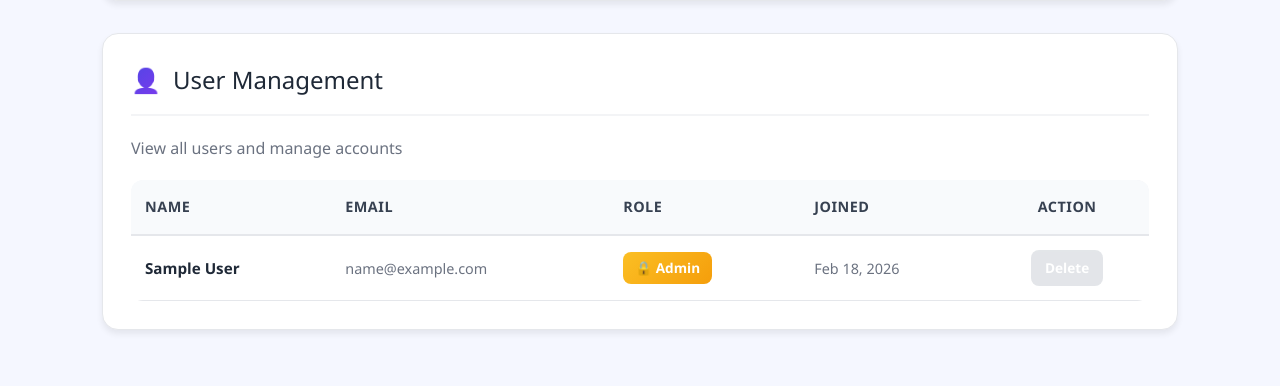
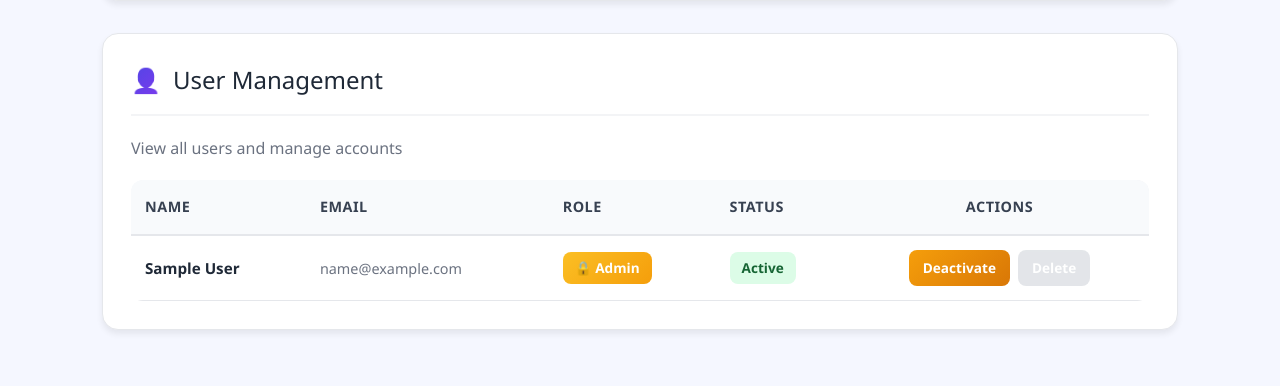
Before and after one commit to Yashesh08/NewLab, a Django app: page /admin-panel/ in a window 1280 px wide. Shown: the part 2035-2421 px from the top of the page. Run offline with Django 4.2, Linux system fonts and the light colour scheme; the visitor is signed in with stand-in values (Sample User, id 1); data comes from the database, SQL or seed files in the repository; data that the repository does not hold is empty.

Commit message:
Add admin user management actions for status and delete

```diff
--- a/splab/spapp/urls.py
+++ b/splab/spapp/urls.py
@@ -12,6 +12,7 @@ urlpatterns = [
     path('dashboard/', views.dashboard, name='dashboard'),
     path('admin-panel/', views.admin_panel, name='admin_panel'),
     path('admin-panel/delete-user/<int:user_id>/', views.delete_user, name='delete_user'),
+    path('admin-panel/toggle-user-status/<int:user_id>/', views.toggle_user_status, name='toggle_user_status'),
     path('instructor-panel/', views.instructor_panel, name='instructor_panel'),
     path('instructor-panel/course/<int:course_id>/manage/', views.manage_instructor_course, name='manage_instructor_course'),
     path('my-courses/<slug:slug>/tests/<int:assignment_id>/attempt/', views.attempt_test, name='attempt_test'),
--- a/splab/spapp/views.py
+++ b/splab/spapp/views.py
@@ -922,6 +922,9 @@ def admin_panel(request):
 @user_passes_test(_is_admin, login_url='home', redirect_field_name=None)
 def delete_user(request, user_id):
     """Delete a user from the system."""
+    if request.method != 'POST':
+        messages.error(request, 'Invalid request method for deleting a user.')
+        return redirect('admin_panel')
 
     user_to_delete = User.objects.filter(id=user_id).first()
 
@@ -947,6 +950,30 @@ def delete_user(request, user_id):
     user_to_delete.delete()
 
     messages.success(request, f'User "{user_name}" ({user_email}) has been successfully deleted.')
+    return redirect('admin_panel')
+
+
+@login_required(login_url='login')
+@user_passes_test(_is_admin, login_url='home', redirect_field_name=None)
+def toggle_user_status(request, user_id):
+    """Toggle a user active/inactive state."""
+    if request.method != 'POST':
+        messages.error(request, 'Invalid request method for updating user status.')
+        return redirect('admin_panel')
+
+    user_to_update = User.objects.filter(id=user_id).first()
+    if not user_to_update:
+        messages.error(request, 'User not found.')
+        return redirect('admin_panel')
+
+    if user_to_update.id == request.user.id:
+        messages.error(request, 'You cannot deactivate your own admin account.')
+        return redirect('admin_panel')
+
+    user_to_update.is_active = not user_to_update.is_active
+    user_to_update.save(update_fields=['is_active'])
+    current_state = 'activated' if user_to_update.is_active else 'deactivated'
+    messages.success(request, f'User "{user_to_update.get_full_name() or user_to_update.username}" has been {current_state}.')
     return redirect('admin_panel')
 @user_passes_test(_is_instructor, login_url='home', redirect_field_name=None)
 def instructor_panel(request):
--- a/splab/templates/admin_panel.html
+++ b/splab/templates/admin_panel.html
@@ -350,6 +350,59 @@
         transition: all 0.2s ease;
     }
 
+    .status-btn {
+        border: none;
+        padding: 8px 14px;
+        border-radius: 8px;
+        cursor: pointer;
+        font-weight: 600;
+        font-size: 0.85rem;
+        transition: all 0.2s ease;
+        color: white;
+    }
+
+    .status-btn.deactivate {
+        background: linear-gradient(135deg, #f59e0b, #d97706);
+    }
+
+    .status-btn.activate {
+        background: linear-gradient(135deg, #22c55e, #16a34a);
+    }
+
+    .status-btn:hover {
+        transform: translateY(-2px);
+    }
+
+    .status-badge {
+        display: inline-flex;
+        align-items: center;
+        padding: 6px 12px;
+        border-radius: 8px;
+        font-size: 0.85rem;
+        font-weight: 600;
+        white-space: nowrap;
+    }
+
+    .status-badge.active {
+        background: #dcfce7;
+        color: #166534;
+    }
+
+    .status-badge.blocked {
+        background: #fee2e2;
+        color: #991b1b;
+    }
+
+    .user-actions {
+        display: flex;
+        gap: 8px;
+        justify-content: center;
+    }
+
+    .user-actions form {
+        margin: 0;
+    }
+
     .delete-btn:hover {
         transform: translateY(-2px);
         box-shadow: 0 6px 12px rgba(239, 68, 68, 0.3);
@@ -645,8 +698,8 @@
                     <th>Name</th>
                     <th>Email</th>
                     <th>Role</th>
-                    <th>Joined</th>
-                    <th style="text-align: center;">Action</th>
+                    <th>Status</th>
+                    <th style="text-align: center;">Actions</th>
                 </tr>
             </thead>
             <tbody>
@@ -672,20 +725,44 @@
                         {% endif %}
                     </td>
                     <td>
-                        <span class="user-joined">{{ user.date_joined|date:'M d, Y' }}</span>
+                        {% if user.is_active %}
+                            <span class="status-badge active">Active</span>
+                        {% else %}
+                            <span class="status-badge blocked">Blocked</span>
+                        {% endif %}
                     </td>
                     <td style="text-align: center;">
+                        <div class="user-actions">
                             {% if user.id == request.user.id %}
+                                <button class="status-btn deactivate" disabled title="Cannot update your own account status">
+                                    Deactivate
+                                </button>
                                 <button class="delete-btn" disabled title="Cannot delete your own account">
                                     Delete
                                 </button>
                             {% else %}
-                            <a href="{% url 'delete_user' user.id %}"
+                                <form method="post" action="{% url 'toggle_user_status' user.id %}">
+                                    {% csrf_token %}
+                                    <button
+                                        type="submit"
+                                        class="status-btn {% if user.is_active %}deactivate{% else %}activate{% endif %}"
+                                        onclick="return confirm('{% if user.is_active %}Deactivate{% else %}Activate{% endif %} this user?\n\nUser: {{ user.get_full_name|default:user.username }}\nEmail: {{ user.email }}');"
+                                    >
+                                        {% if user.is_active %}Deactivate{% else %}Activate{% endif %}
+                                    </button>
+                                </form>
+                                <form method="post" action="{% url 'delete_user' user.id %}">
+                                    {% csrf_token %}
+                                    <button
+                                        type="submit"
+                                        class="delete-btn"
                                         onclick="return confirm('Are you sure you want to delete this user? This action cannot be undone.\n\nUser: {{ user.get_full_name|default:user.username }}\nEmail: {{ user.email }}');"
-                               class="delete-btn">
+                                    >
                                         Delete
-                            </a>
+                                    </button>
+                                </form>
                             {% endif %}
+                        </div>
                     </td>
                 </tr>
                 {% endfor %}
```
Lines whose indentation alone changed are shown as unchanged.
